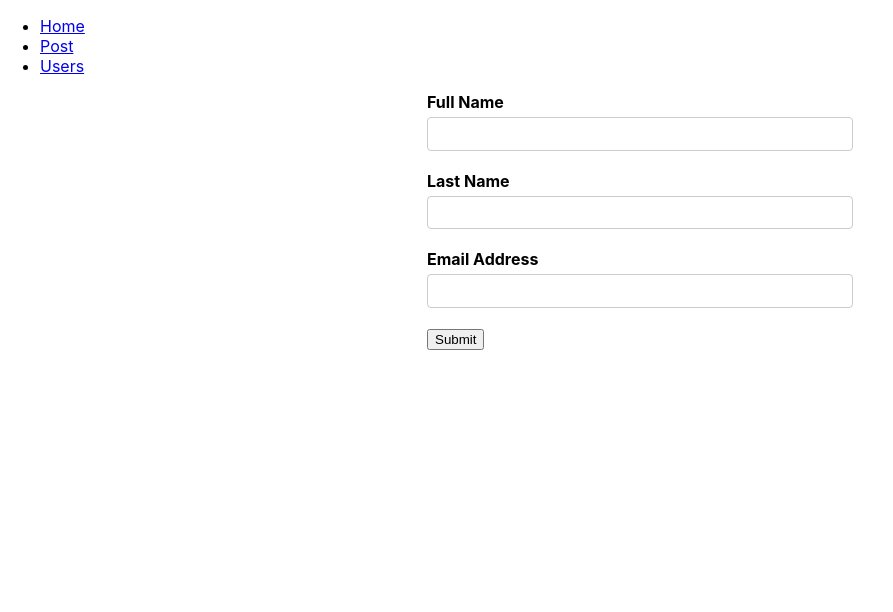
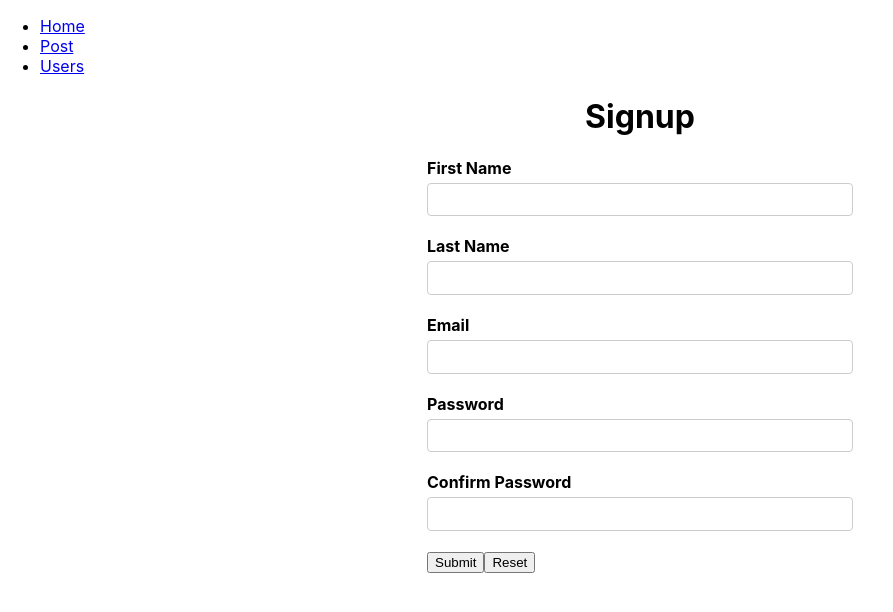
Before and after one commit to mlh-dungpq/React_base, a React (Create React App) app: page /users in a window 1280 px wide. Shown: the top 612 px of the page, without its empty margins (0-893 px from the left). Built offline with nearby package versions, Linux system fonts and the light colour scheme.

Commit message:
mlh-dungpq update formik yup

```diff
--- a/src/users/Users.scss
+++ b/src/users/Users.scss
@@ -7,6 +7,9 @@ $grey: #555;
   display: flex;
   justify-content: center;
 }
+.text-center {
+  text-align: center;
+}
 
 label {
   font-weight: bold;
@@ -14,7 +17,7 @@ label {
   margin-bottom: 5px;
 }
 
-input[type='text'],
+input[type='text'],input[type='password'],
 input[type='email'] {
   display: block;
   width: 400px;
--- a/src/users/Users.tsx
+++ b/src/users/Users.tsx
@@ -1,99 +1,86 @@
 import React from 'react';
 import './Users.scss';
-import {useFormik} from 'formik';
+import { Formik, Form, Field } from 'formik';
+const yup = require("yup");
 
-const validate = (values: any) => {
-  const errors = {
-    firstName: '',
-    lastName: '',
-    email: ''
-  };
-  if (!values.firstName) {
-    errors.firstName = 'Required';
-  } else if (values.firstName.length > 15) {
-    errors.firstName = 'Must be 15 characters or less';
-  }
-
-  if (!values.lastName) {
-    errors.lastName = 'Required';
-  } else if (values.lastName.length > 20) {
-    errors.lastName = 'Must be 20 characters or less';
-  }
-
-  if (!values.email) {
-    errors.email = 'Required';
-  } else if (!/^[A-Z0-9._%+-]+@[A-Z0-9.-]+\.[A-Z]{2,4}$/i.test(values.email)) {
-    errors.email = 'Invalid email address';
-  }
-
-  return errors;
-};
+const SignupSchema = yup.object().shape({
+  firstName: yup.string()
+    .min(2, 'Too Short!')
+    .max(50, 'Too Long!')
+    .required('Required'),
+  lastName: yup.string()
+    .min(2, 'Too Short!')
+    .max(50, 'Too Long!')
+    .required('Required'),
+  email: yup.string()
+    .email('Invalid email')
+    .required('Required'),
+  password: yup.string()
+    .min(8, 'Too Short!')
+    .required('Required'),
+  confirmPassword: yup.string()
+    .oneOf([yup.ref('password'), null], 'Passwords must match')
+    .required('Required'),
+});
 
 export default function Users() {
-  const formik = useFormik({
-    initialValues: {
-      firstName: '',
-      lastName: '',
-      email: ''
-    },
-
-    onSubmit: values => {
-      console.log('form data: ', values);
-    },
-
-    validate
-  });
-
-  console.log('form formik ', formik.values);
+  const handleReset = () => {
+    if (!window.confirm('Reset?')) {
+      throw new Error('Cancel reset');
+    }
+  };
 
   return (
-    <div className='user'>
-      <form onSubmit={formik.handleSubmit}>
-        <div>
-          <label htmlFor="firstName">Full Name</label>
-          <input
-            type='text'
-            id="firstName"
-            name='firstName'
-            onChange={formik.handleChange}
-            value={formik.values.firstName}
-            onBlur={formik.handleBlur}
-          />
-          {formik.errors.firstName && formik.touched.firstName && (
-            <p className='error'>{formik.errors.firstName}</p>
-          )}
-        </div>
+    <>
+    <h1 className="text-center">Signup</h1>
+    <div className="user">
+    <Formik
+      initialValues={{
+        firstName: '',
+        lastName: '',
+        email: '',
+        password: '',
+        confirmPassword: '',
+      }}
+      validationSchema={SignupSchema}
+      onSubmit={values => {
+        // same shape as initial values
+        console.log(values);
+      }}
+      onReset={handleReset}
+    >
+      {({ errors, touched }) => (
+        <Form>
+          <label>First Name</label>
+          <Field name="firstName" type="text" />
+          {errors.firstName && touched.firstName ? (
+            <div className="error">{errors.firstName}</div>
+          ) : null}
 
-        <label htmlFor="lastName">Last Name</label>
-        <input
-          id="lastName"
-          name="lastName"
-          type="text"
-          onChange={formik.handleChange}
-          onBlur={formik.handleBlur}
-          value={formik.values.lastName}
-        />
-        {formik.touched.lastName && formik.errors.lastName ? (
-          <p className='error'>{formik.errors.lastName}</p>
-        ) : null}
+          <label>Last Name</label>
+          <Field name="lastName" type="text" />
+          {errors.lastName && touched.lastName ? (
+            <div className="error">{errors.lastName}</div>
+          ) : null}
 
-        <label htmlFor="email">Email Address</label>
-        <input
-          id="email"
-          name="email"
-          type="email"
-          onChange={formik.handleChange}
-          onBlur={formik.handleBlur}
-          value={formik.values.email}
-        />
-        {formik.touched.email && formik.errors.email ? (
-          <p className='error'>{formik.errors.email}</p>
-        ) : null}
+          <label>Email</label>
+          <Field name="email" type="email" />
+          {errors.email && touched.email ? <div className="error">{errors.email}</div> : null}
 
-        <div>
-          <button type='submit'>Submit</button>
-        </div>
-      </form>
-    </div>
-  )
+          <label>Password</label>
+          <Field name="password" type="password" />
+          {errors.password && touched.password ? <div className="error">{errors.password}</div> : null}
+
+          <label>Confirm Password</label>
+          <Field name="confirmPassword" type="password" />
+          {errors.confirmPassword && touched.confirmPassword ? <div className="error">{errors.confirmPassword}</div> : null}
+
+          <button type="submit">Submit</button>
+          <button type="reset">Reset</button>
+        </Form>
+      )}
+    </Formik>
+  </div>
+  </>
+  );
 }
```
Also changed, not shown: 1 other file (tests, documents, lock files or other folders).
